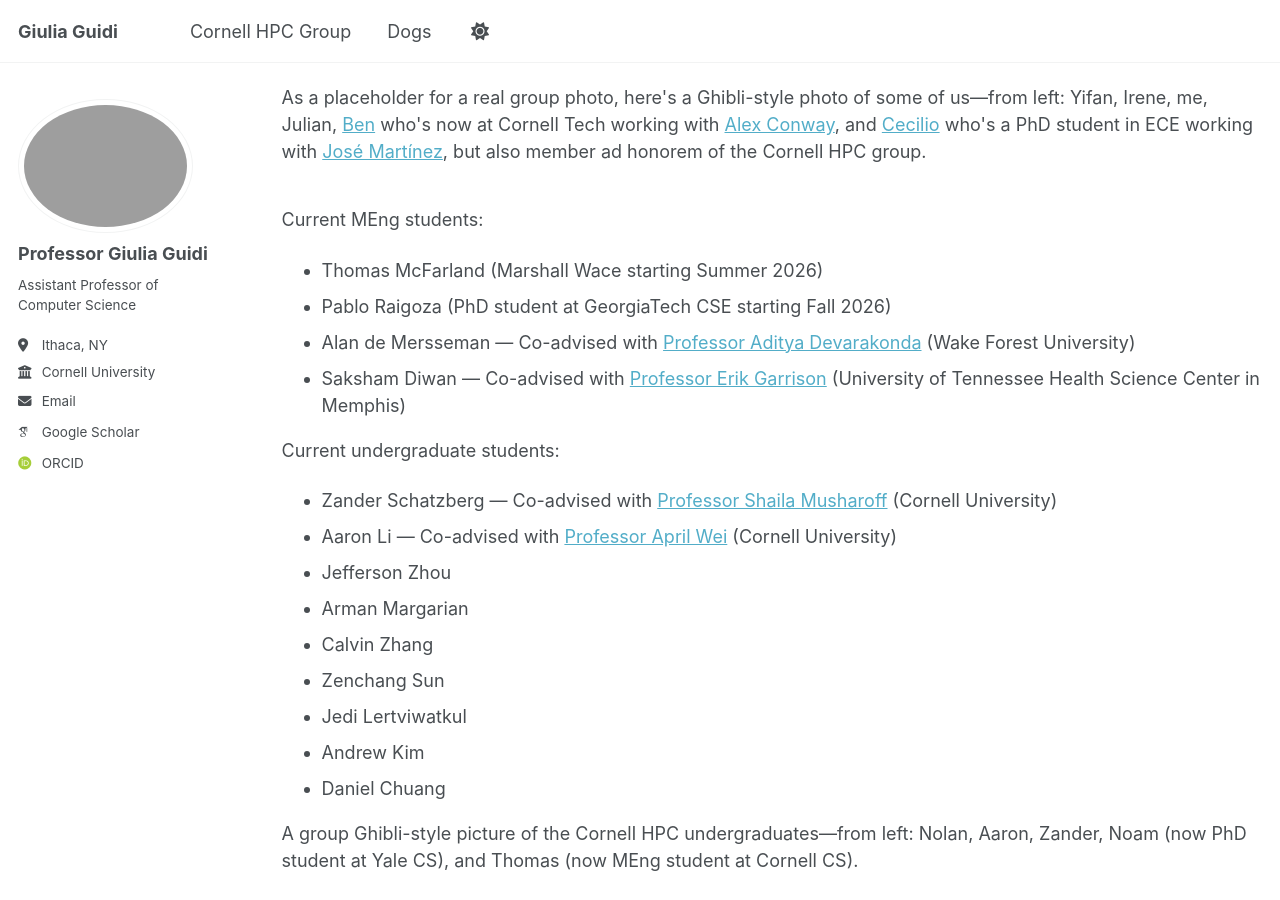
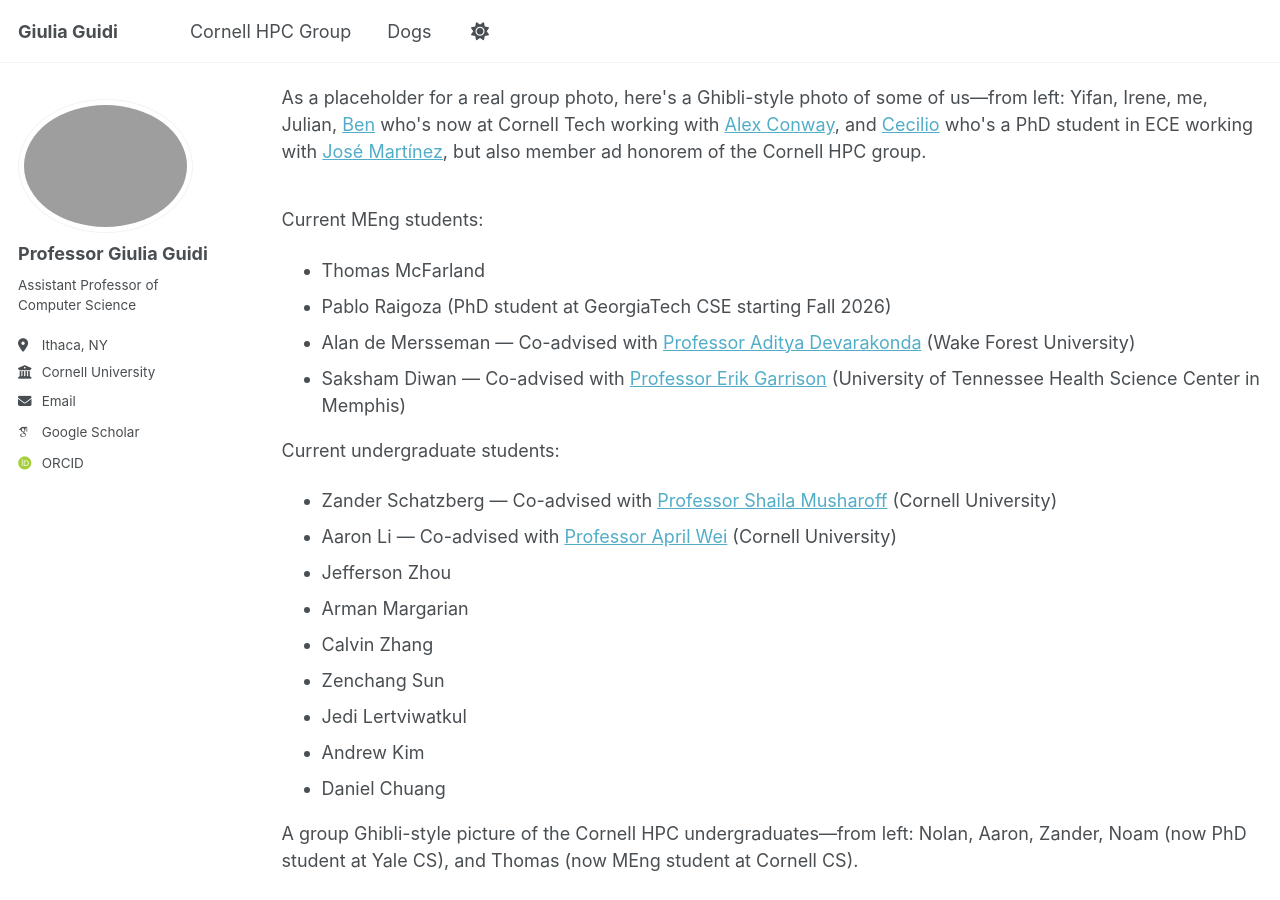
Before and after one commit to giuliaguidi/giuliaguidi.github.io, a Jekyll site: the page built from _pages/hpcgroup.html, in a window 1280 px wide and 900 px high, scrolled down 451 px. Built offline with Jekyll 4.4.1, drawn with Linux system fonts in a browser that asks for light colours; some web fonts are replaced.

Commit message:
Remove future employment details for Thomas McFarland

```diff
--- a/_pages/hpcgroup.html
+++ b/_pages/hpcgroup.html
@@ -68,7 +68,7 @@ author_profile: true
 
     <p>Current MEng students:</p>
     <ul>
-        <li>Thomas McFarland (Marshall Wace starting Summer 2026)</li>
+        <li>Thomas McFarland</li>
         <li>Pablo Raigoza (PhD student at GeorgiaTech CSE starting Fall 2026)</li>
         <li>Alan de Mersseman &mdash; Co-advised with <a href="https://cs.wfu.edu/people/faculty/aditya-devarakonda/">Professor Aditya Devarakonda</a> (Wake Forest University)</li>
         <li>Saksham Diwan &mdash; Co-advised with <a href="http://hypervolu.me/~erik/erik_garrison.html">Professor Erik Garrison</a> (University of Tennessee Health Science Center in Memphis)</li>
```
